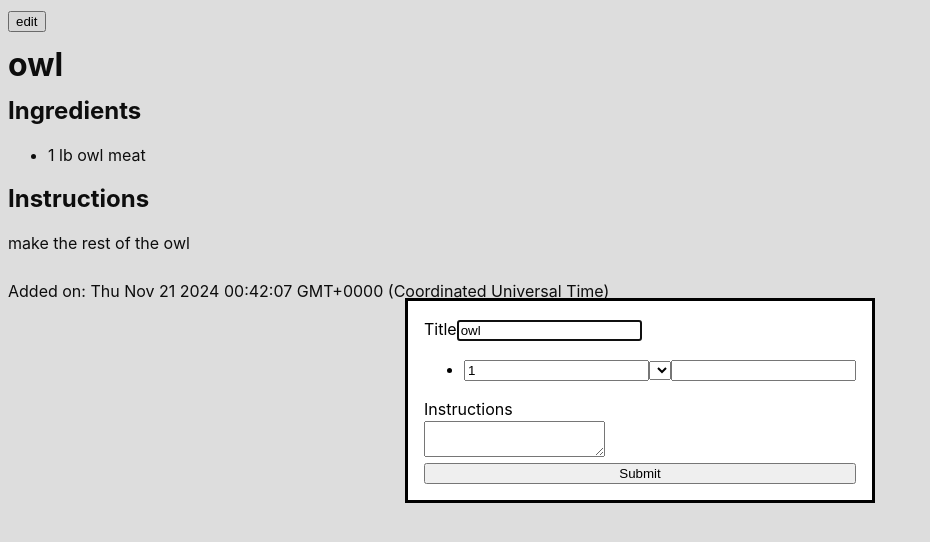
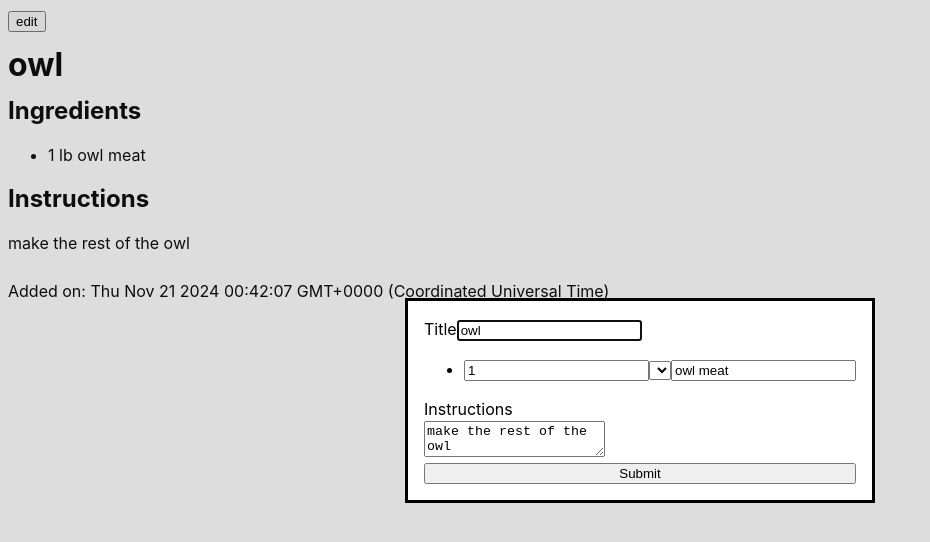
Before and after one commit to kerstop/My-Recipe-Book, a React (Vite) app: page /recipes/owl in a window 1280 px wide. Both pictures are taken after a click on the button "edit". Shown: the top 542 px of the page, without its empty margins (0-930 px from the left). Built offline with nearby package versions, Linux system fonts and the light colour scheme.

Commit message:
progress on recipe editor functionality

```diff
--- a/package.json
+++ b/package.json
@@ -12,12 +12,14 @@
   "dependencies": {
     "@tauri-apps/api": "^2",
     "@tauri-apps/plugin-shell": "^2",
+    "lodash.clonedeep": "^4.5.0",
     "react": "^18.2.0",
     "react-dom": "^18.2.0",
     "react-router": "^7.0.1"
   },
   "devDependencies": {
     "@tauri-apps/cli": "^2",
+    "@types/lodash.clonedeep": "^4.5.9",
     "@types/react": "^18.2.15",
     "@types/react-dom": "^18.2.7",
     "@vitejs/plugin-react": "^4.2.1",
--- a/src/components/edit-recipe.tsx
+++ b/src/components/edit-recipe.tsx
@@ -1,47 +1,93 @@
+import { useRef, useState } from "react";
 import { Ingredient, Recipe } from "../recipe-book";
 
+const EditIngredient: React.FC<{
+  ingredient: Ingredient;
+  setIngredient: (ingredient: Ingredient) => void;
+}> = ({ ingredient, setIngredient }) => {
+  const amountRef = useRef<HTMLInputElement | null>(null);
+  const unitRef = useRef<HTMLSelectElement | null>(null);
+  const nameRef = useRef<HTMLInputElement | null>(null);
+  const onChange = () => {
+    if (amountRef.current && unitRef.current && nameRef.current) {
+      setIngredient({
+        amount: amountRef.current.valueAsNumber,
+        unit: unitRef.current.value,
+        name: nameRef.current.value,
+      });
+    }
+  };
+  return (
+    <li>
+      <input
+        type="number"
+        autoComplete="off"
+        defaultValue={ingredient.amount}
+        ref={amountRef}
+        onChange={onChange}
+      />
+      <select ref={unitRef} onChange={onChange}>
+        <option value=""></option>
+      </select>
+      <input
+        autoComplete="off"
+        defaultValue={ingredient.name}
+        ref={nameRef}
+        onChange={onChange}
+      />
+    </li>
+  );
+};
+
 const EditRecipeForm: React.FC<{
-  recipe: Recipe | undefined;
+  recipeToEdit?: Recipe;
   onSubmit: (newRecipe: Recipe) => void;
-}> = ({ recipe, onSubmit }) => {
+}> = ({ recipeToEdit, onSubmit }) => {
+  const [recipe, setRecipe] = useState<Recipe>(
+    recipeToEdit ?? {
+      title: "",
+      ingredients: [],
+      instructions: "",
+      lastModified: new Date(),
+    },
+  );
   return (
     <form
       method="dialog"
       onSubmit={(e) => {
-        onSubmit({
-          title: (e.target as any).title.value,
-          ingredients: Array.from(
-            (e.target as HTMLElement).getElementsByTagName("li"),
-          ).map((listItem): Ingredient => {
-            const unit = (listItem.children[1] as HTMLSelectElement).value;
-            return {
-              amount: (listItem.children[0] as HTMLInputElement).valueAsNumber,
-              unit: unit.length > 0 ? unit : null,
-              name: (listItem.children[2] as HTMLInputElement).value,
-            };
-          }),
-          instructions: "",
-          lastModified: new Date(),
-        });
+        onSubmit({ ...recipe, lastModified: new Date() });
       }}
     >
       <label>
         Title
-        <input name="title" autoComplete="off" defaultValue={recipe?.title} />
+        <input
+          name="title"
+          autoComplete="off"
+          defaultValue={recipe?.title}
+          onChange={(e) => setRecipe({ ...recipe, title: e.target.value })}
+        />
       </label>
       <ul>
-        <li>
-          <input type="number" autoComplete="off" defaultValue={1} />
-          <select>
-            <option value=""></option>
-          </select>
-          <input autoComplete="off" />
-        </li>
+        {recipe.ingredients.map((ingredient) => {
+          return (
+            <EditIngredient
+              setIngredient={(ingredient) => {}}
+              ingredient={ingredient}
+            />
+          );
+        })}
       </ul>
       <label>
         Instructions
         <br />
-        <textarea name="instructions" autoComplete="off" />
+        <textarea
+          name="instructions"
+          autoComplete="off"
+          defaultValue={recipe.instructions}
+          onChange={(e) =>
+            setRecipe({ ...recipe, instructions: e.target.value })
+          }
+        />
       </label>
       <input type="submit" />
     </form>
--- a/src/components/recipe.tsx
+++ b/src/components/recipe.tsx
@@ -45,7 +45,7 @@ const RecipeDisplay: React.FC<{ recipeBook: RecipeBook }> = ({
       <br />
       <div>{`Added on: ${addedOn}`}</div>
       <dialog ref={editDialog}>
-        <EditRecipeForm recipe={recipe} onSubmit={editDialogHandler} />
+        <EditRecipeForm recipeToEdit={recipe} onSubmit={editDialogHandler} />
       </dialog>
     </div>
   );
```
